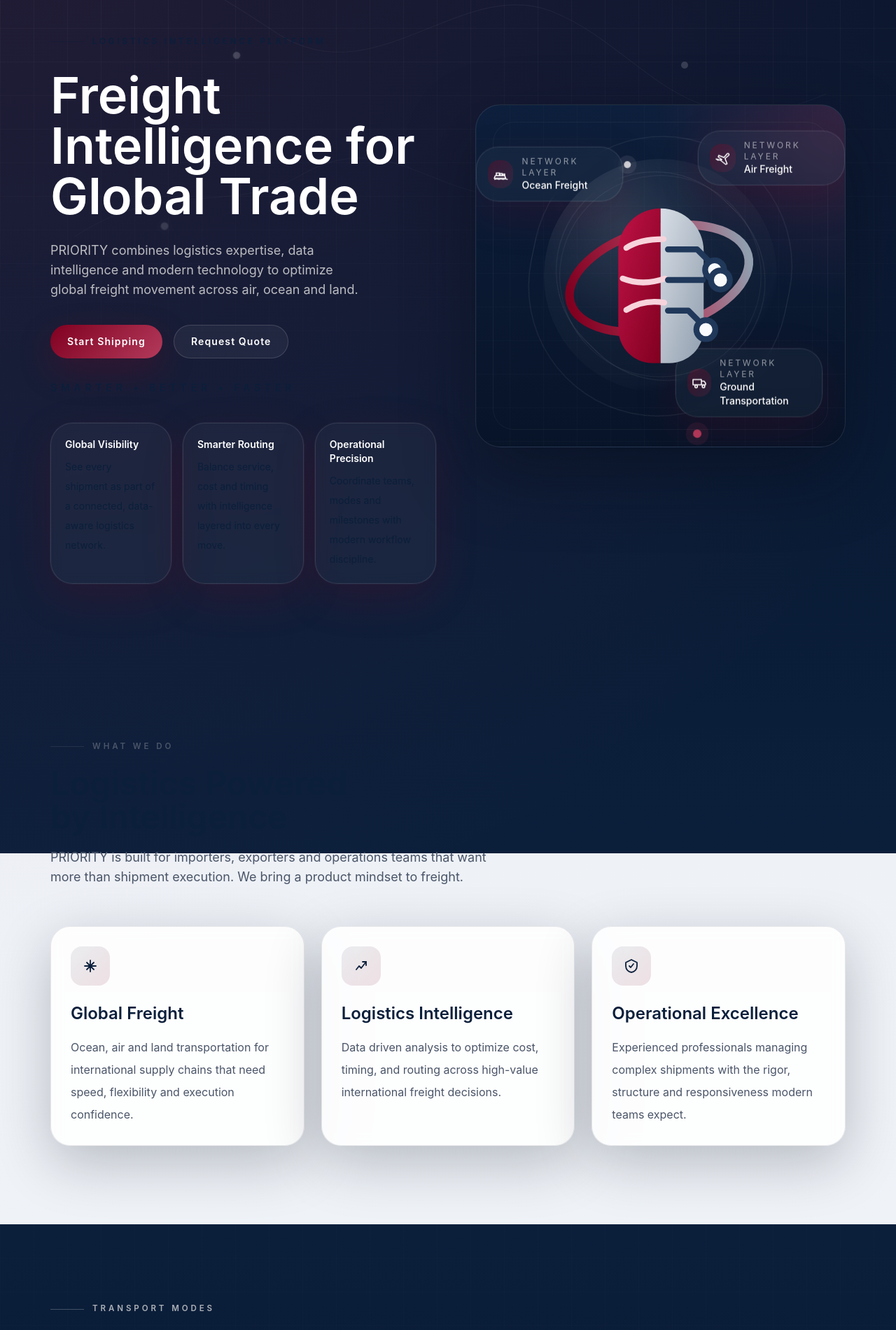
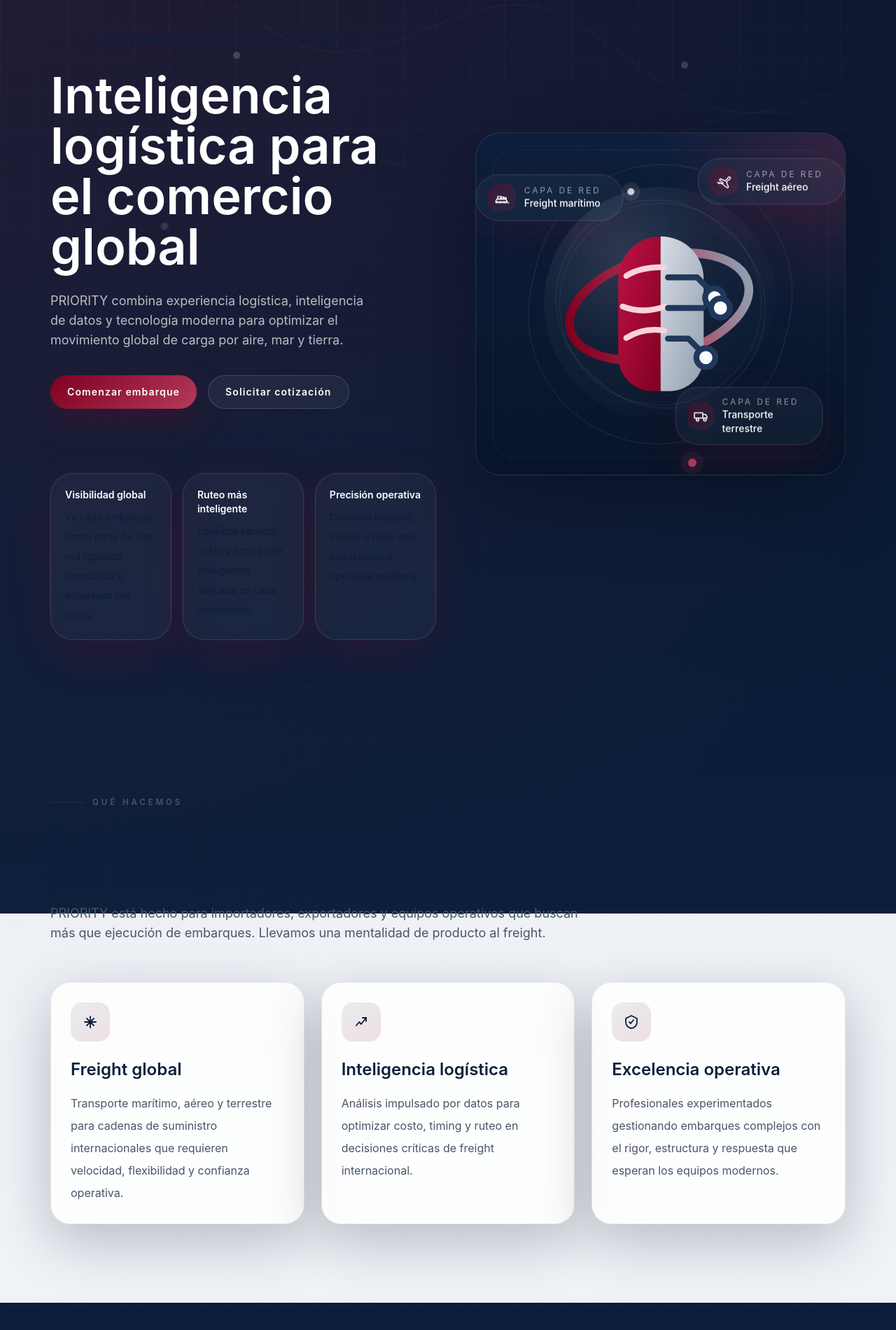
Before and after one commit to priorityfreight/priority-website, a Next.js app: page / in a window 1280 px wide. Shown: the part 200-2100 px from the top of the page at 70% size. Built offline with nearby package versions, Linux system fonts and the light colour scheme.

Commit message:
Initial commit PRIORITY Freight Intelligence website

```diff
--- a/components/ui/hero-network.jsx
+++ b/components/ui/hero-network.jsx
@@ -2,30 +2,32 @@
 
 import { motion } from "framer-motion";
 
+import { useLanguage } from "@/components/providers/language-provider";
 import { TransportIcon } from "@/components/ui/transport-icon";
 
+export function HeroNetwork() {
+  const { copy } = useLanguage();
   const modeCards = [
     {
-    label: "Ocean Freight",
+      label: copy.modes.items[0].title,
       mode: "ocean",
       className: "left-4 top-10 md:left-0 md:top-16",
       delay: 0.2,
     },
     {
-    label: "Air Freight",
+      label: copy.modes.items[1].title,
       mode: "air",
       className: "right-4 top-8 md:right-0 md:top-10",
       delay: 0.45,
     },
     {
-    label: "Ground Transportation",
+      label: copy.modes.items[2].title,
       mode: "ground",
       className: "bottom-8 right-10 md:bottom-10 md:right-8",
       delay: 0.7,
     },
   ];
 
-export function HeroNetwork() {
   return (
     <div className="relative mx-auto flex aspect-[1.08] w-full max-w-[560px] items-center justify-center overflow-hidden rounded-[36px] border border-white/10 bg-[linear-gradient(180deg,rgba(13,31,60,0.96),rgba(8,20,40,0.98))] p-8 shadow-[0_40px_100px_rgba(4,10,22,0.45)]">
       <div className="absolute inset-0 bg-brand-grid opacity-50" />
@@ -166,7 +168,7 @@ export function HeroNetwork() {
             </div>
             <div>
               <p className="text-xs uppercase tracking-[0.24em] text-white/55">
-                Network Layer
+                {copy.header.networkLayer}
               </p>
               <p className="text-sm font-medium text-white/92">{card.label}</p>
             </div>
--- a/sections/benefits-section.jsx
+++ b/sections/benefits-section.jsx
@@ -1,45 +1,36 @@
+"use client";
+
+import { useLanguage } from "@/components/providers/language-provider";
 import { Container } from "@/components/ui/container";
 import { Reveal } from "@/components/ui/reveal";
 import { SectionHeading } from "@/components/ui/section-heading";
 
-const benefits = [
-  "Better Visibility",
-  "Optimized Costs",
-  "Faster Transit",
-  "Dedicated Support",
-];
+export function BenefitsSection() {
+  const { copy } = useLanguage();
 
-export function BenefitsSection() {
   return (
     <section className="section-padding relative overflow-hidden">
       <div className="absolute inset-0 bg-soft-grid opacity-70" />
       <Container className="relative z-10">
         <SectionHeading
-          eyebrow="Benefits"
-          title="A cleaner freight experience for modern operations teams."
-          description="The outcome is simple: more clarity, more confidence and better operating performance across international logistics."
+          eyebrow={copy.benefits.eyebrow}
+          title={copy.benefits.title}
+          description={copy.benefits.description}
           align="center"
         />
 
         <div className="mt-14 grid gap-5 sm:grid-cols-2 xl:grid-cols-4">
-          {benefits.map((benefit, index) => (
-            <Reveal key={benefit} delay={0.07 * index}>
+          {copy.benefits.items.map((benefit, index) => (
+            <Reveal key={benefit.title} delay={0.07 * index}>
               <div className="surface-card h-full p-6">
                 <div className="text-xs font-semibold uppercase tracking-[0.3em] text-[var(--color-ink-soft)]">
                   0{index + 1}
                 </div>
                 <h3 className="mt-8 text-2xl font-semibold text-[var(--color-ink-strong)]">
-                  {benefit}
+                  {benefit.title}
                 </h3>
                 <p className="mt-4 text-base leading-8 text-[var(--color-ink-soft)]">
-                  {index === 0 &&
-                    "Surface shipment movement, milestone changes and operational context without relying on fragmented updates."}
-                  {index === 1 &&
-                    "Improve freight economics by choosing better combinations of mode, route and timing."}
-                  {index === 2 &&
-                    "Reduce avoidable delays with tighter coordination and faster operational response loops."}
-                  {index === 3 &&
-                    "Pair technology-driven operations with experienced specialists who understand complex shipments."}
+                  {benefit.copy}
                 </p>
               </div>
             </Reveal>
--- a/sections/cta-section.jsx
+++ b/sections/cta-section.jsx
@@ -1,8 +1,13 @@
+"use client";
+
+import { useLanguage } from "@/components/providers/language-provider";
 import { Button } from "@/components/ui/button";
 import { Container } from "@/components/ui/container";
 import { Reveal } from "@/components/ui/reveal";
 
 export function CTASection() {
+  const { copy } = useLanguage();
+
   return (
     <section id="contact" className="section-padding relative pt-10">
       <Container>
@@ -12,27 +17,25 @@ export function CTASection() {
             <div className="absolute right-[-120px] top-[-120px] h-72 w-72 rounded-full bg-[radial-gradient(circle,rgba(179,58,91,0.36),transparent_68%)]" />
             <div className="relative z-10 grid gap-8 lg:grid-cols-[minmax(0,1fr)_auto] lg:items-center">
               <div>
-                <p className="section-label text-white/62">Call To Action</p>
+                <p className="section-label text-white/62">{copy.cta.eyebrow}</p>
                 <h2 className="mt-5 max-w-3xl text-balance text-4xl font-semibold leading-tight text-white sm:text-5xl">
-                  Move Freight Smarter
+                  {copy.cta.title}
                 </h2>
                 <p className="mt-5 max-w-2xl text-base leading-8 text-white/72 sm:text-lg">
-                  PRIORITY is built for businesses that want more than forwarding.
-                  It is for teams that expect technology, intelligence and
-                  premium operational execution.
+                  {copy.cta.description}
                 </p>
               </div>
 
               <div className="flex flex-col gap-4 sm:flex-row lg:flex-col">
                 <Button href="mailto:hello@priorityfi.com" className="min-w-[220px]">
-                  Request a Quote
+                  {copy.cta.primary}
                 </Button>
                 <Button
                   href="#home"
                   variant="secondary"
                   className="min-w-[220px]"
                 >
-                  Back to Top
+                  {copy.cta.secondary}
                 </Button>
               </div>
             </div>
--- a/sections/hero-section.jsx
+++ b/sections/hero-section.jsx
@@ -1,59 +1,47 @@
+"use client";
+
+import { useLanguage } from "@/components/providers/language-provider";
 import { PriorityLogo } from "@/components/brand/priority-logo";
 import { Button } from "@/components/ui/button";
 import { Container } from "@/components/ui/container";
 import { HeroNetwork } from "@/components/ui/hero-network";
 import { Reveal } from "@/components/ui/reveal";
 
-const signals = [
-  {
-    title: "Global Visibility",
-    copy: "See every shipment as part of a connected, data-aware logistics network.",
-  },
-  {
-    title: "Smarter Routing",
-    copy: "Balance service, cost and timing with intelligence layered into every move.",
-  },
-  {
-    title: "Operational Precision",
-    copy: "Coordinate teams, modes and milestones with modern workflow discipline.",
-  },
-];
+export function HeroSection() {
+  const { copy } = useLanguage();
 
-export function HeroSection() {
   return (
     <section id="home" className="relative overflow-hidden pb-20 pt-10 sm:pb-24 lg:pb-28 lg:pt-14">
       <Container className="relative">
         <div className="grid items-center gap-14 lg:grid-cols-[minmax(0,1.02fr)_minmax(0,0.98fr)]">
           <Reveal className="relative">
             <div className="mb-8">
-              <PriorityLogo className="mb-8" />
+              <PriorityLogo className="mb-8" subtitle={copy.brandSubtitle} />
               <span className="section-label text-white/66">
-                Logistics Intelligence Platform
+                {copy.hero.eyebrow}
               </span>
             </div>
 
             <h1 className="text-balance max-w-[11ch] text-5xl font-semibold leading-[0.95] text-white sm:text-6xl lg:text-7xl">
-              Freight Intelligence for Global Trade
+              {copy.hero.title}
             </h1>
             <p className="mt-7 max-w-2xl text-balance text-base leading-8 text-[rgba(229,229,229,0.8)] sm:text-lg">
-              PRIORITY combines logistics expertise, data intelligence and
-              modern technology to optimize global freight movement across air,
-              ocean and land.
+              {copy.hero.description}
             </p>
 
             <div className="mt-9 flex flex-wrap gap-4">
-              <Button href="#contact">Start Shipping</Button>
+              <Button href="#contact">{copy.hero.primaryCta}</Button>
               <Button href="#contact" variant="secondary">
-                Request Quote
+                {copy.hero.secondaryCta}
               </Button>
             </div>
 
             <p className="mt-8 text-sm font-medium uppercase tracking-[0.42em] text-white/62">
-              SMARTER • BETTER • FASTER
+              {copy.hero.tagline}
             </p>
 
             <div className="mt-10 grid gap-4 sm:grid-cols-3">
-              {signals.map((signal, index) => (
+              {copy.hero.signals.map((signal, index) => (
                 <Reveal key={signal.title} delay={0.1 * (index + 1)}>
                   <div className="surface-dark h-full p-5">
                     <p className="text-sm font-semibold text-white">
--- a/sections/technology-section.jsx
+++ b/sections/technology-section.jsx
@@ -1,35 +1,36 @@
+"use client";
+
+import { useLanguage } from "@/components/providers/language-provider";
 import { Container } from "@/components/ui/container";
 import { Reveal } from "@/components/ui/reveal";
 import { SectionHeading } from "@/components/ui/section-heading";
 
+export function TechnologySection() {
+  const { copy } = useLanguage();
   const blocks = [
     {
-    title: "Data Intelligence",
-    body: "Turn rate signals, routing constraints and shipment context into more informed decisions.",
+      ...copy.technology.blocks[0],
       accent: "from-[#800020]/20 to-transparent",
     },
     {
-    title: "Operational Systems",
-    body: "Bring structure to execution with shared workflows that support consistency across teams and shipments.",
+      ...copy.technology.blocks[1],
       accent: "from-[#0B1F3B]/12 to-transparent",
     },
     {
-    title: "Visibility Platforms",
-    body: "Create a more transparent logistics experience with milestone awareness and exception-oriented oversight.",
+      ...copy.technology.blocks[2],
       accent: "from-[#909EAE]/20 to-transparent",
     },
   ];
 
-export function TechnologySection() {
   return (
     <section id="technology" className="section-padding relative">
       <Container>
         <div className="grid gap-12 lg:grid-cols-[minmax(0,0.86fr)_minmax(0,1.14fr)]">
           <Reveal>
             <SectionHeading
-              eyebrow="Technology"
-              title="Technology Meets Logistics"
-              description="The product experience is designed to feel like a SaaS platform, while still respecting the realities of global freight operations."
+              eyebrow={copy.technology.eyebrow}
+              title={copy.technology.title}
+              description={copy.technology.description}
             />
           </Reveal>
 
--- a/sections/transport-modes-section.jsx
+++ b/sections/transport-modes-section.jsx
@@ -1,27 +1,19 @@
+"use client";
+
+import { useLanguage } from "@/components/providers/language-provider";
 import { Container } from "@/components/ui/container";
 import { Reveal } from "@/components/ui/reveal";
 import { SectionHeading } from "@/components/ui/section-heading";
 import { TransportIcon } from "@/components/ui/transport-icon";
 
-const modes = [
-  {
-    title: "Ocean Freight",
-    mode: "ocean",
-    copy: "Strategic control for containerized freight with visibility across major global trade lanes.",
-  },
-  {
-    title: "Air Freight",
-    mode: "air",
-    copy: "Priority routing for time-sensitive moves where speed and responsive execution matter most.",
-  },
-  {
-    title: "Ground Transportation",
-    mode: "ground",
-    copy: "Reliable inland coordination that connects ports, airports, warehouses and final delivery points.",
-  },
-];
+export function TransportModesSection() {
+  const { copy } = useLanguage();
+  const modes = [
+    { ...copy.modes.items[0], mode: "ocean" },
+    { ...copy.modes.items[1], mode: "air" },
+    { ...copy.modes.items[2], mode: "ground" },
+  ];
 
-export function TransportModesSection() {
   return (
     <section
       id="transport-modes"
@@ -30,9 +22,9 @@ export function TransportModesSection() {
       <div className="absolute inset-0 bg-brand-grid opacity-30" />
       <Container className="relative z-10">
         <SectionHeading
-          eyebrow="Transport Modes"
-          title="Multimodal freight execution with a premium product feel."
-          description="Every mode lives inside the same operating system: clear visibility, better routing intelligence, and disciplined execution."
+          eyebrow={copy.modes.eyebrow}
+          title={copy.modes.title}
+          description={copy.modes.description}
           invert
         />
 
@@ -50,7 +42,7 @@ export function TransportModesSection() {
                 </p>
                 <div className="mt-6 inline-flex items-center gap-3 text-sm uppercase tracking-[0.22em] text-white/46">
                   <span className="h-px w-8 bg-white/20" />
-                  Mode Intelligence
+                  {copy.modes.kicker}
                 </div>
               </article>
             </Reveal>
--- a/sections/what-we-do-section.jsx
+++ b/sections/what-we-do-section.jsx
@@ -1,11 +1,15 @@
+"use client";
+
+import { useLanguage } from "@/components/providers/language-provider";
 import { Container } from "@/components/ui/container";
 import { Reveal } from "@/components/ui/reveal";
 import { SectionHeading } from "@/components/ui/section-heading";
 
+export function WhatWeDoSection() {
+  const { copy } = useLanguage();
   const pillars = [
     {
-    title: "Global Freight",
-    copy: "Ocean, air and land transportation for international supply chains that need speed, flexibility and execution confidence.",
+      ...copy.whatWeDo.pillars[0],
       icon: (
         <svg viewBox="0 0 24 24" className="h-6 w-6" fill="none">
           <path
@@ -18,8 +22,7 @@ const pillars = [
       ),
     },
     {
-    title: "Logistics Intelligence",
-    copy: "Data driven analysis to optimize cost, timing, and routing across high-value international freight decisions.",
+      ...copy.whatWeDo.pillars[1],
       icon: (
         <svg viewBox="0 0 24 24" className="h-6 w-6" fill="none">
           <path
@@ -40,8 +43,7 @@ const pillars = [
       ),
     },
     {
-    title: "Operational Excellence",
-    copy: "Experienced professionals managing complex shipments with the rigor, structure and responsiveness modern teams expect.",
+      ...copy.whatWeDo.pillars[2],
       icon: (
         <svg viewBox="0 0 24 24" className="h-6 w-6" fill="none">
           <path
@@ -62,14 +64,13 @@ const pillars = [
     },
   ];
 
-export function WhatWeDoSection() {
   return (
     <section id="what-we-do" className="section-padding relative">
       <Container>
         <SectionHeading
-          eyebrow="What We Do"
-          title="Logistics Powered by Intelligence"
-          description="PRIORITY is built for importers, exporters and operations teams that want more than shipment execution. We bring a product mindset to freight."
+          eyebrow={copy.whatWeDo.eyebrow}
+          title={copy.whatWeDo.title}
+          description={copy.whatWeDo.description}
         />
 
         <div className="mt-14 grid gap-6 lg:grid-cols-3">
--- a/sections/why-priority-section.jsx
+++ b/sections/why-priority-section.jsx
@@ -1,51 +1,33 @@
+"use client";
+
+import { useLanguage } from "@/components/providers/language-provider";
 import { Container } from "@/components/ui/container";
 import { Reveal } from "@/components/ui/reveal";
 import { SectionHeading } from "@/components/ui/section-heading";
 
-const features = [
-  {
-    title: "Logistics Intelligence",
-    copy: "Transform freight operations into a stream of insights, not just transactional updates.",
-  },
-  {
-    title: "Global Visibility",
-    copy: "Track status, milestone shifts and exceptions across international lanes in one view.",
-  },
-  {
-    title: "Optimized Routing",
-    copy: "Make mode and route decisions with more context around service, timing and cost.",
-  },
-  {
-    title: "Technology Driven Operations",
-    copy: "Support experienced freight teams with workflows, automation and operational systems.",
-  },
-];
+export function WhyPrioritySection() {
+  const { copy } = useLanguage();
 
-export function WhyPrioritySection() {
   return (
     <section className="section-padding relative">
       <Container>
         <div className="grid gap-10 lg:grid-cols-[minmax(0,0.88fr)_minmax(0,1.12fr)] lg:items-start">
           <Reveal>
             <SectionHeading
-              eyebrow="Why Priority"
-              title="Not Your Traditional Freight Forwarder"
-              description="PRIORITY is positioned as a logistics intelligence platform. The difference is in how decisions are made, surfaced and improved over time."
+              eyebrow={copy.why.eyebrow}
+              title={copy.why.title}
+              description={copy.why.description}
               className="max-w-2xl"
             />
 
             <div className="surface-card mt-8 overflow-hidden p-0">
               <div className="border-b border-slate-900/10 px-6 py-5">
                 <p className="text-xs font-semibold uppercase tracking-[0.3em] text-[var(--color-ink-soft)]">
-                  Platform Point of View
+                  {copy.why.panelTitle}
                 </p>
               </div>
               <div className="grid gap-0 divide-y divide-slate-900/8">
-                {[
-                  "A modern operating layer for global freight.",
-                  "Human expertise strengthened by digital systems.",
-                  "Built for teams that want control, not noise.",
-                ].map((line) => (
+                {copy.why.panelLines.map((line) => (
                   <div
                     key={line}
                     className="px-6 py-5 text-base leading-8 text-[var(--color-ink-soft)]"
@@ -58,7 +40,7 @@ export function WhyPrioritySection() {
           </Reveal>
 
           <div className="grid gap-5 sm:grid-cols-2">
-            {features.map((feature, index) => (
+            {copy.why.features.map((feature, index) => (
               <Reveal key={feature.title} delay={0.08 * index}>
                 <div className="surface-card h-full p-6">
                   <div className="flex h-11 w-11 items-center justify-center rounded-2xl bg-[linear-gradient(135deg,rgba(128,0,32,0.12),rgba(179,58,91,0.08))] text-[var(--color-burgundy)]">
```
Lines whose indentation alone changed are shown as unchanged.
